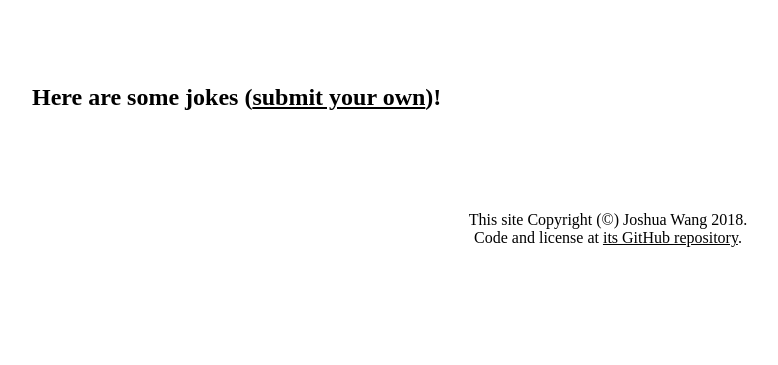
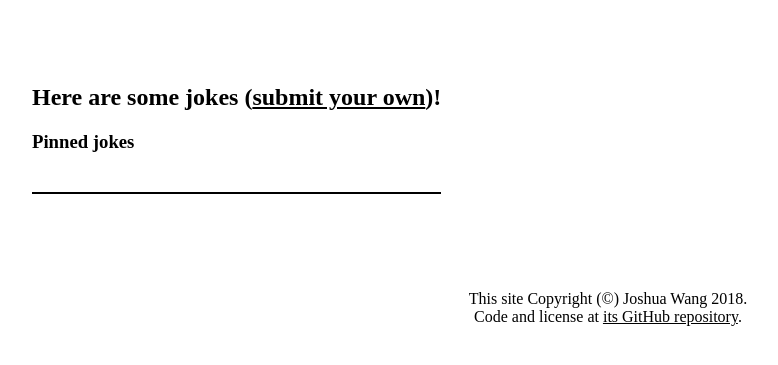
Before and after one commit to RealAwesomeness/porchjokes, a Flask app: page / in a window 1280 px wide. Shown: the top 365 px of the page, without its empty margins (32-810 px from the left). Run offline with Flask 2, Linux system fonts and the light colour scheme; data that the repository does not hold is empty; parts of the project's set-up code (start-up, migrations or seed data) failed here and were passed over.

Commit message:
added pinned jokes section

```diff
--- a/app.py
+++ b/app.py
@@ -33,6 +33,7 @@ class Joke(db.Model):
     title = db.Column(db.String(160000))
     joke = db.Column(db.String(160000))
     ip = db.Column(db.String(160000))
+    pin = db.Column(db.Integer)
 
     def __repr__(self):
         return str(self.id)
@@ -40,7 +41,8 @@ class Joke(db.Model):
 @app.route("/")
 def index():
     jokes = Joke.query.order_by(Joke.id.desc()).all()
-    return render_template("index.html", jokes=jokes)
+    p_jokes = Joke.query.filter_by(pin="1").all()
+    return render_template("index.html", p_jokes=p_jokes, jokes=jokes)
 
 
 @app.route("/new_joke", methods=["GET", "POST"])
@@ -57,13 +59,13 @@ def new_joke():
         currTime = time.time()
         last = session["last"]
 
-        if currTime - last >= 500 and len(request.form["username"]) <= 50 and len(request.form["title"]) <= 100 and len(request.form["joke"]) <= 600:
+        if currTime - last >= 60 and len(request.form["username"]) <= 50 and len(request.form["title"]) <= 100 and len(request.form["joke"]) <= 600:
             session["last"] = time.time()
             submittedJoke = Joke(username=request.form["username"], title=request.form["title"], joke=request.form["joke"], ip=str(request.environ.get("HTTP_X_REAL_IP", request.remote_addr)))
             db.session.add(submittedJoke)
             db.session.commit()
 
-        if currTime - last < 500:
+        if currTime - last < 60:
             toFlash.append("Please wait {} seconds before you try again".format(int(500-last)))
 
         if len(request.form["username"]) > 50:
--- a/templates/index.html
+++ b/templates/index.html
@@ -26,6 +26,11 @@
             text-align: center;
         }
 
+	.pinned{
+	    padding-bottom: 5%;
+	    width: 100%;
+	    border-bottom: 2px solid black;
+	}
     </style>
 
 </head>
@@ -34,7 +39,16 @@
     <div class="container">
 
         <h2>Here are some jokes (<a href="/new_joke" class="link">submit your own</a>)!</h2>
-
+        <h3>Pinned jokes</h3>
+	<div class="pinned">
+	    <ul class="pinnedlist">
+		{% for joke in p_jokes %}
+		    <li class="joke-info">{{ joke.title }} by {{joke.username}}
+			<p class="joke">{{ joke.joke }}</p>
+		    </li><br />
+		{% endfor %}
+	    </ul>
+	</div>
         <ul>
             {% for joke in jokes %}
                 <li class="joke-info">{{ joke.title }} by {{ joke.username }}
```
